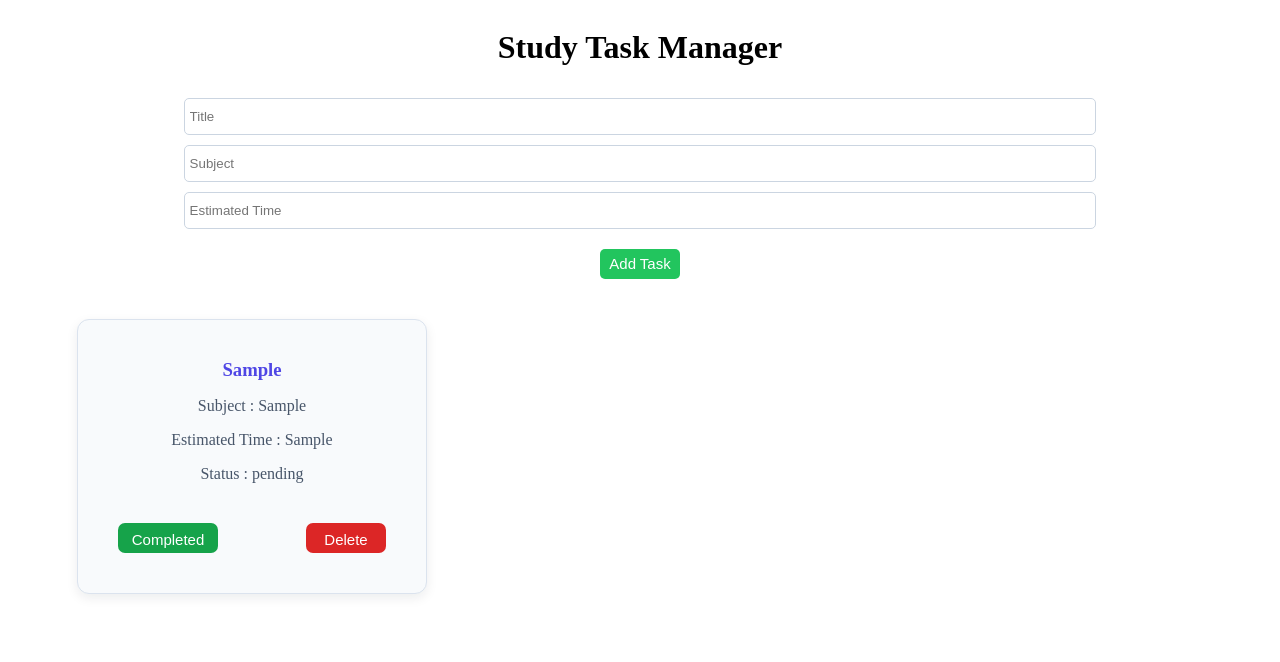
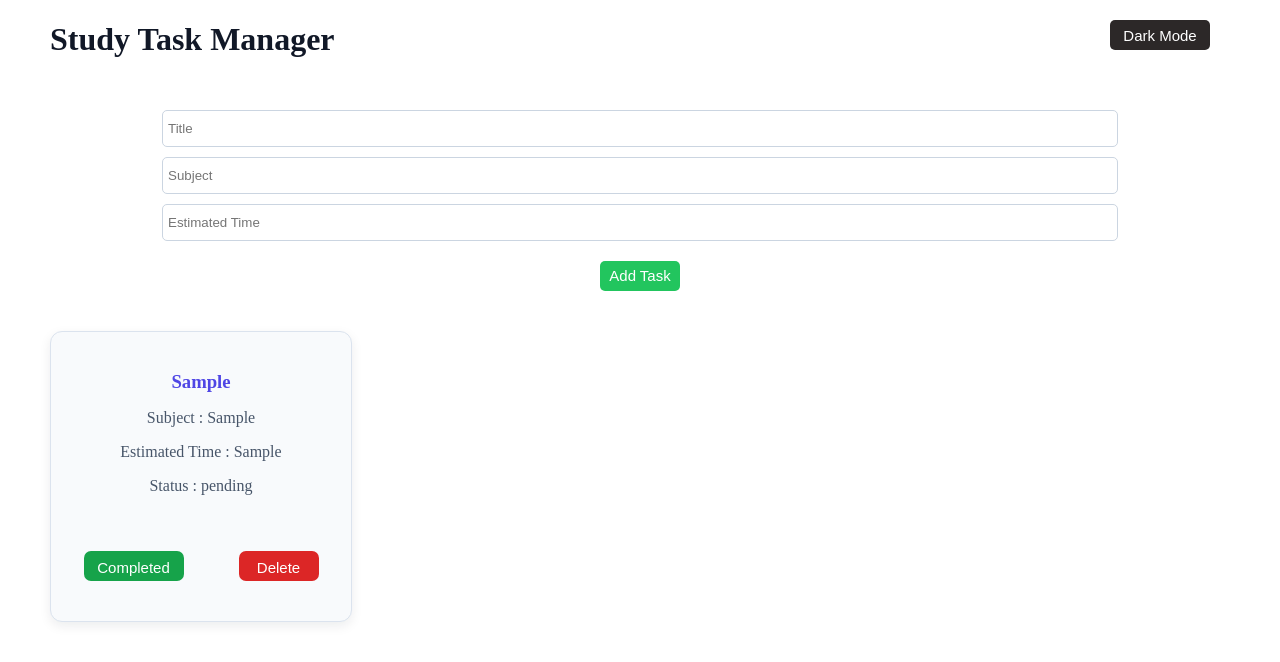
Before and after one commit to abhi-agrahari/Study-Task-Manager, a React (Vite) app: page / in a window 1280 px wide. Both pictures are taken after typing "Sample", "Sample", "Sample" into the empty fields and a click on the button "Add Task". Shown: the top 662 px of the page. Built offline with nearby package versions, Linux system fonts and the light colour scheme.

Commit message:
Added light-dark mode

```diff
--- a/src/App.css
+++ b/src/App.css
@@ -1,6 +1,40 @@
+.nav-bar {
+    display: flex;
+    justify-content: space-between;
+    margin-bottom: 20px;
+}
+
+.dark-mode,
+.light-mode {
+    box-sizing: border-box;
+    padding: 0 50px;
+    min-height: 100vh;
+    width: 100%;
+}
+
+.dark-mode {
+    background-color: #18181b;
+    color: white;
+}
+
+.light-mode {
+    background-color: #ffffff;
+    color: #111827;
+}
+
 .task-cards {
-  display: grid;
-  grid-template-columns: repeat(auto-fit, minmax(280px, 350px));
-  gap: 20px;
-  padding: 20px 0;
+    display: grid;
+    grid-template-columns: repeat(auto-fit, minmax(250px, 290px));
+    gap: 20px;
+    padding: 20px 0;
 }
+
+.theme-btn {
+    width: 100px;
+    background-color: rgb(44, 40, 40);
+}
+
+.theme-btn:hover {
+    color: black;
+    background-color: aliceblue;
+}
--- a/src/App.jsx
+++ b/src/App.jsx
@@ -6,6 +6,7 @@ import TaskForm from './components/TaskForm'
 function App() {
 
   const [tasks, setTasks] = useState([])
+  const [darkMode, setDarkMode] = useState(false)
 
   const addTask = (task) => {
     setTasks((prev) => [
@@ -39,9 +40,19 @@ function App() {
     })
   })
 
+  const handleTheme = (() => {
+    let prev = darkMode;
+    setDarkMode(!prev)
+  })
+
   return (
     <>
+      <div className={darkMode?'dark-mode':'light-mode'}>
+        <div className='nav-bar'>
           <h1> Study Task Manager </h1>
+
+          <button className='theme-btn' onClick={handleTheme}> Dark Mode </button>
+        </div>
 
         <TaskForm addTask={addTask} />
 
@@ -61,6 +72,7 @@ function App() {
             ))
           }
         </div>
+      </div>
     </>
   )
 }
--- a/src/components/TaskCard.css
+++ b/src/components/TaskCard.css
@@ -4,21 +4,27 @@
   border-radius: 12px;
   padding: 20px;
   min-width: 260px;
+
+  display: flex;
+  flex-direction: column;
+  align-items: center;
+  text-align: center;
+
   box-shadow: 0 4px 12px rgba(15, 23, 42, 0.08);
-  transition: transform 0.2s ease, box-shadow 0.2s ease;
 }
+
 
 .task-card-container:hover {
   transform: translateY(-3px);
   box-shadow: 0 8px 20px rgba(15, 23, 42, 0.12);
 }
 
-h3 {
+.task-card-container h3 {
   color: #4f46e5;
   margin-bottom: 10px;
 }
 
-p {
+.task-card-container p {
   font-size: 16px;
   font-weight: 500;
   color: #475569;
@@ -26,7 +32,8 @@ p {
 
 .task-buttons {
   display: flex;
-  justify-content: space-between;
+  justify-content: center;
+  gap: 15px;
   margin-top: 20px;
 }
 
@@ -56,3 +63,17 @@ p {
 .delete-btn:hover {
   background-color: #b91c1c;
 }
+
+.dark-mode .task-card-container {
+  background-color: #27272a;
+  color: white;
+  border-color: #3f3f46;
+}
+
+.dark-mode .task-card-container p {
+  color: #d4d4d8;
+}
+
+.dark-mode .task-card-container h3 {
+  color: #a78bfa;
+}
--- a/src/components/TaskForm.css
+++ b/src/components/TaskForm.css
@@ -36,3 +36,13 @@ button {
 button:hover {
   background-color: #16a34a;
 }
+
+.dark-mode input {
+    background-color: #27272a;
+    color: white;
+    border-color: #52525b;
+}
+
+.dark-mode input::placeholder {
+    color: #a1a1aa;
+}
--- a/src/index.css
+++ b/src/index.css
@@ -1,10 +1,8 @@
+html,
+body,
 #root {
-  width: 1126px;
-  max-width: 100%;
-  margin: 0 auto;
-  text-align: center;
-  min-height: 100svh;
-  display: flex;
-  flex-direction: column;
-  box-sizing: border-box;
+  margin: 0;
+  padding: 0;
+  width: 100%;
+  min-height: 100%;
 }
```
Lines whose indentation alone changed are shown as unchanged.
